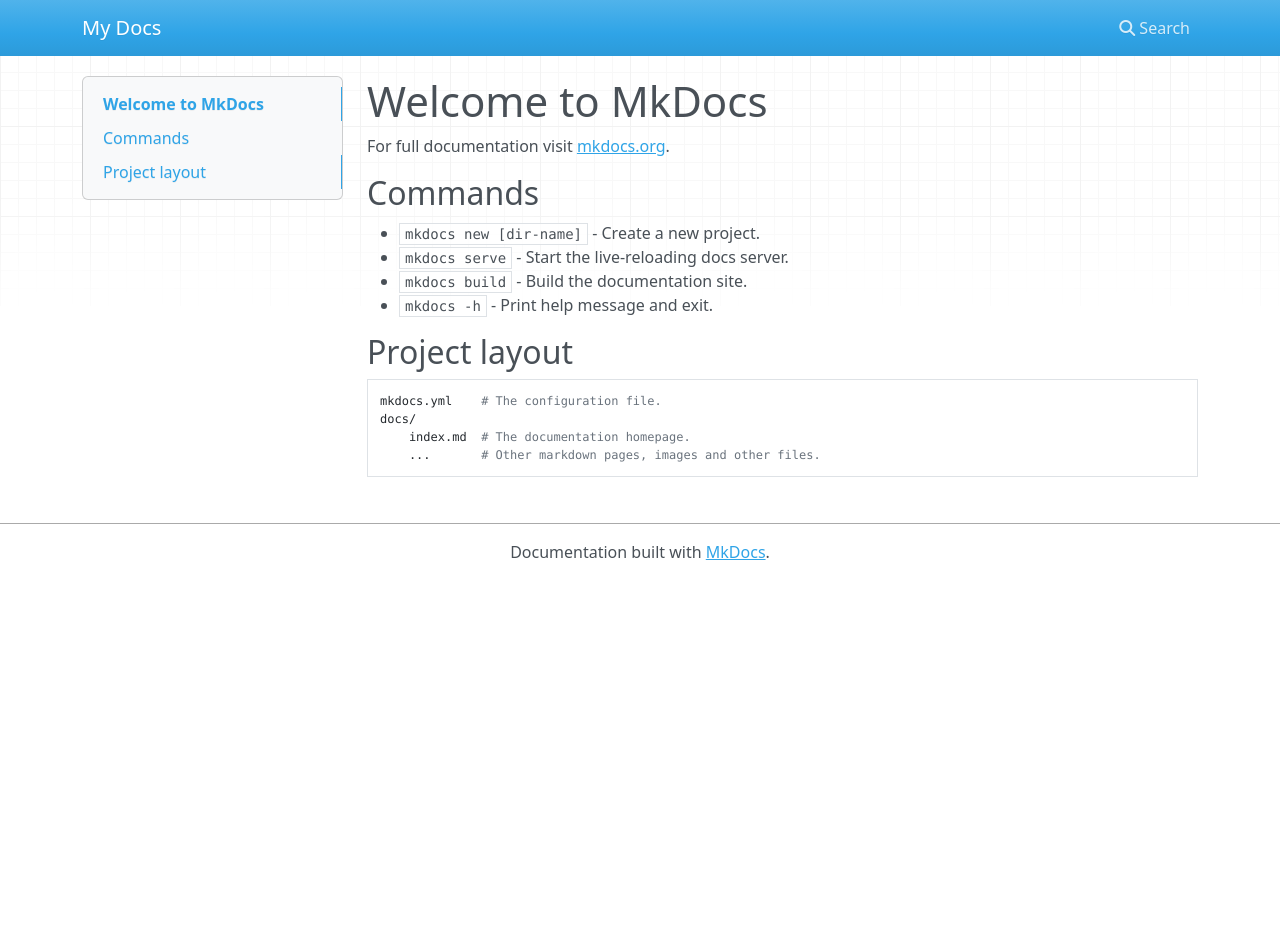
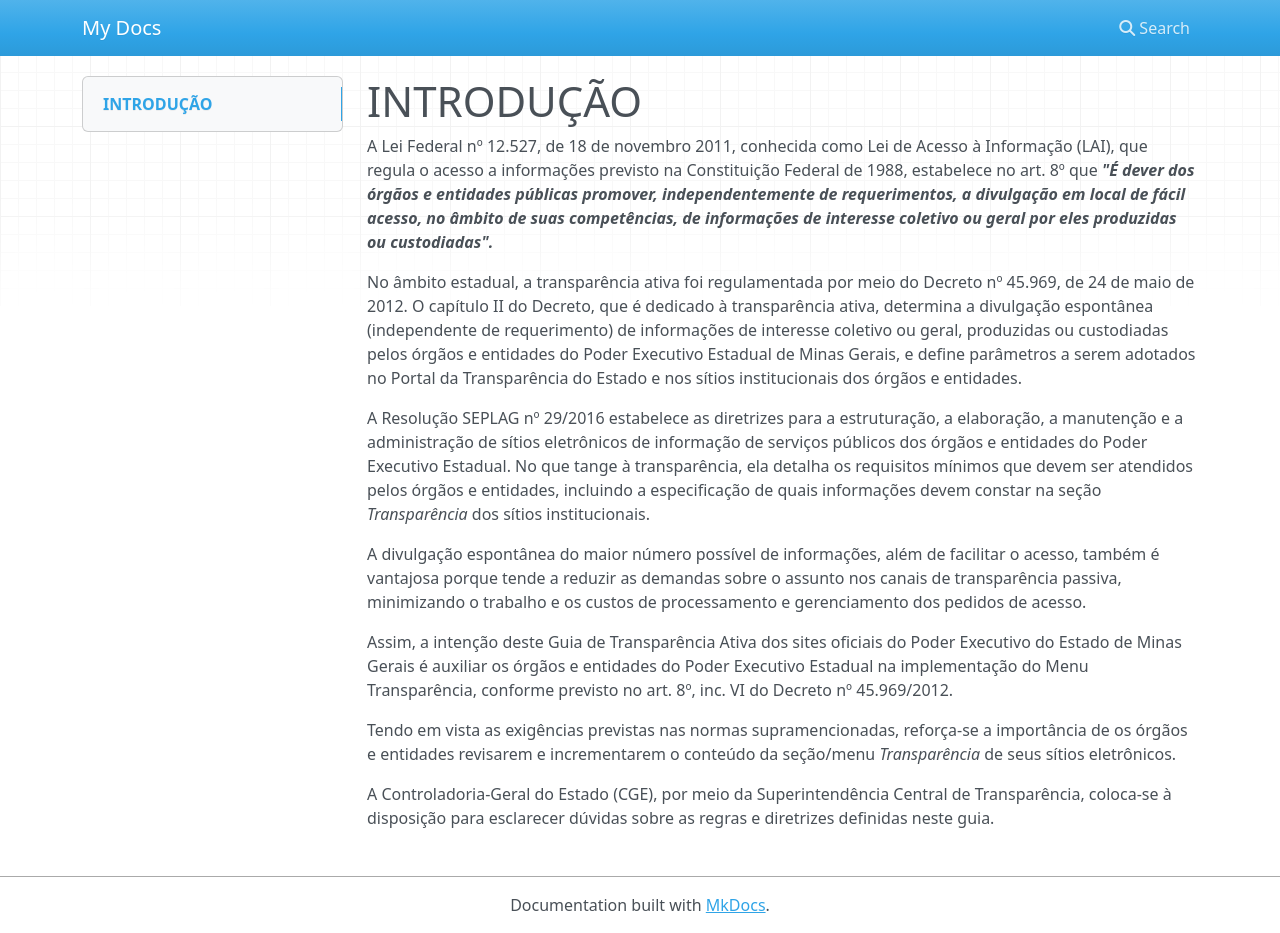
Before and after one commit to transparencia-mg/guia-transparencia-ativa, an MkDocs documentation site: the page built from docs/index.md, in a window 1280 px wide and 933 px high. Built offline with MkDocs 1.6.1, drawn with Linux system fonts in a browser that asks for light colours; nearby versions of some CDN libraries.

Commit message:
Adiciona introdução a página inicial

```diff
--- a/docs/index.md
+++ b/docs/index.md
@@ -1,17 +1,15 @@
-# Welcome to MkDocs
+# INTRODUÇÃO
 
-For full documentation visit [mkdocs.org](https://www.mkdocs.org).
+A Lei Federal nº 12.527, de 18 de novembro 2011, conhecida como Lei de Acesso à Informação (LAI), que regula o acesso a informações previsto na Constituição Federal de 1988, estabelece no art. 8º que ***"É dever dos órgãos e entidades públicas promover, independentemente de requerimentos, a divulgação em local de fácil acesso, no âmbito de suas competências, de informações de interesse coletivo ou geral por eles produzidas ou custodiadas".***
 
-## Commands
+No âmbito estadual, a transparência ativa foi regulamentada por meio do Decreto nº 45.969, de 24 de maio de 2012. O capítulo II do Decreto, que é dedicado à transparência ativa, determina a divulgação espontânea (independente de requerimento) de informações de interesse coletivo ou geral, produzidas ou custodiadas pelos órgãos e entidades do Poder Executivo Estadual de Minas Gerais, e define parâmetros a serem adotados no Portal da Transparência do Estado e nos sítios institucionais dos órgãos e entidades.
 
-* `mkdocs new [dir-name]` - Create a new project.
-* `mkdocs serve` - Start the live-reloading docs server.
-* `mkdocs build` - Build the documentation site.
-* `mkdocs -h` - Print help message and exit.
+A Resolução SEPLAG nº 29/2016 estabelece as diretrizes para a estruturação, a elaboração, a manutenção e a administração de sítios eletrônicos de informação de serviços públicos dos órgãos e entidades do Poder Executivo Estadual. No que tange à transparência, ela detalha os requisitos mínimos que devem ser atendidos pelos órgãos e entidades, incluindo a especificação de quais informações devem constar na seção *Transparência* dos sítios institucionais.
 
-## Project layout
+A divulgação espontânea do maior número possível de informações, além de facilitar o acesso, também é vantajosa porque tende a reduzir as demandas sobre o assunto nos canais de transparência passiva, minimizando o trabalho e os custos de processamento e gerenciamento dos pedidos de acesso.
 
-    mkdocs.yml    # The configuration file.
-    docs/
-        index.md  # The documentation homepage.
-        ...       # Other markdown pages, images and other files.
+Assim, a intenção deste Guia de Transparência Ativa dos sites oficiais do Poder Executivo do Estado de Minas Gerais é auxiliar os órgãos e entidades do Poder Executivo Estadual na implementação do Menu Transparência, conforme previsto no art. 8º, inc. VI do Decreto nº 45.969/2012.
+
+Tendo em vista as exigências previstas nas normas supramencionadas, reforça-se a importância de os órgãos e entidades revisarem e incrementarem o conteúdo da seção/menu *Transparência* de seus sítios eletrônicos.
+
+A Controladoria-Geral do Estado (CGE), por meio da Superintendência Central de Transparência, coloca-se à disposição para esclarecer dúvidas sobre as regras e diretrizes definidas neste guia.
```
